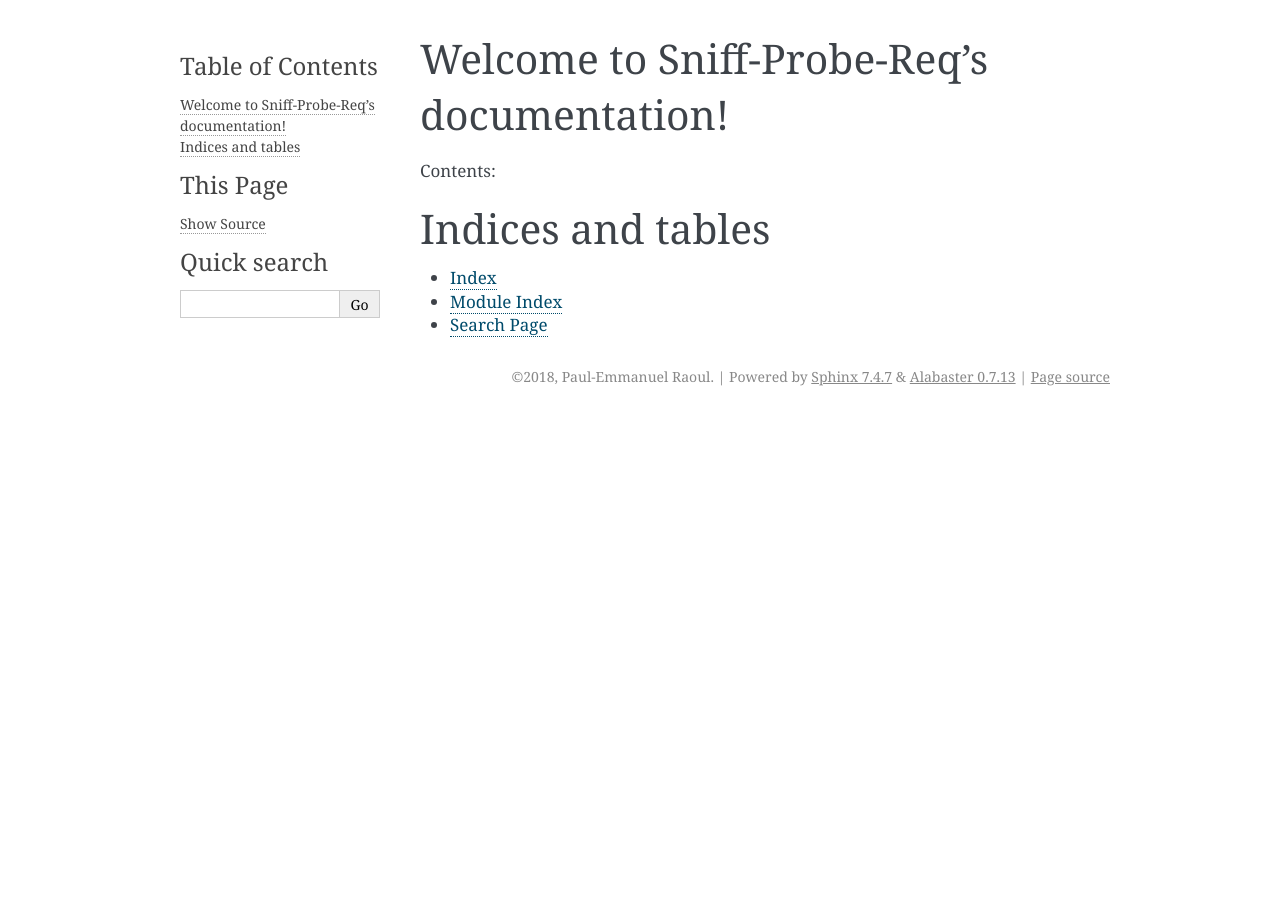
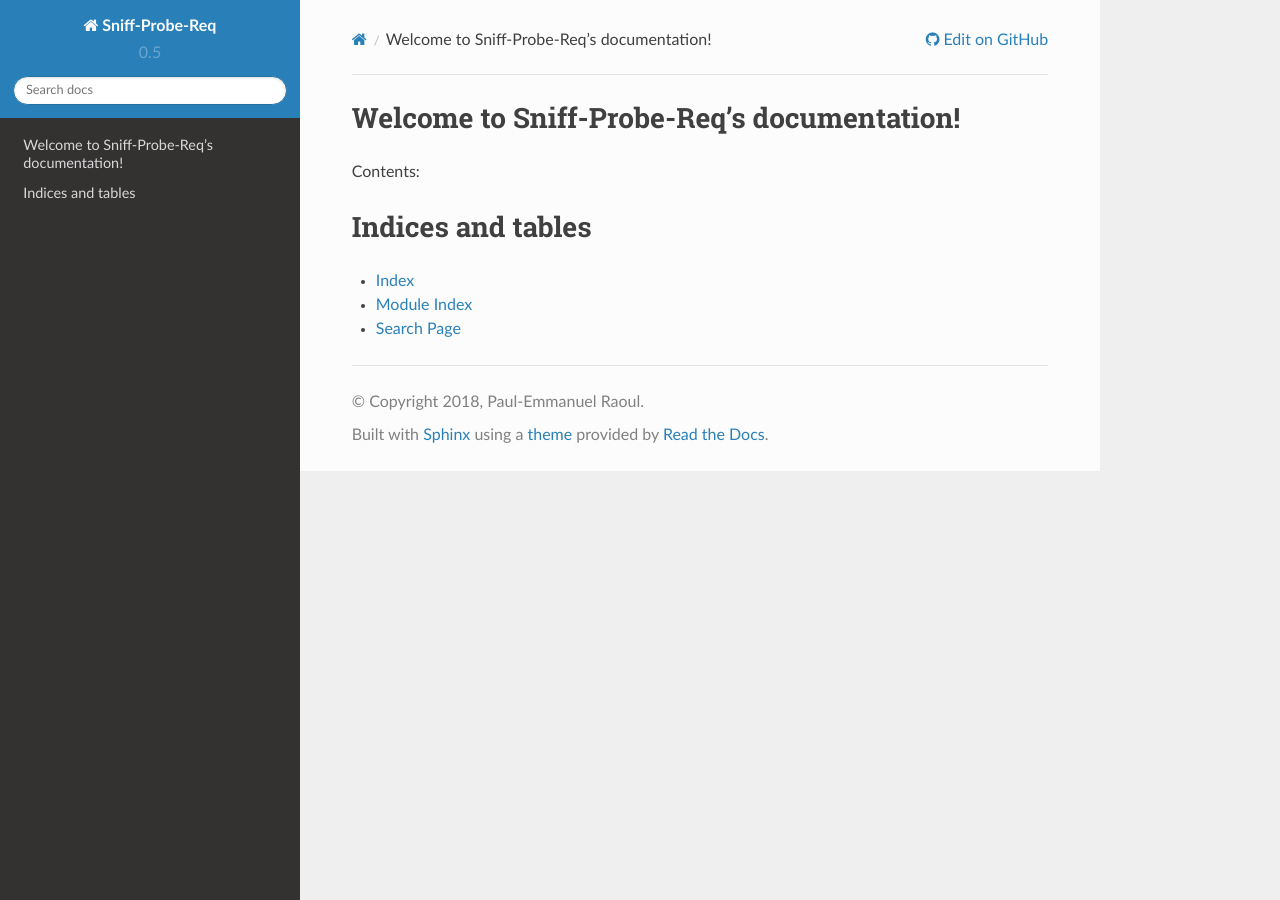
Before and after one commit to SkypLabs/probequest, a Sphinx documentation site: the page built from docs/index.rst, in a window 1280 px wide. Built offline with Sphinx 7.4.7 and the Read the Docs theme 2.0.0, drawn with Linux system fonts in a browser that asks for light colours.

Commit message:
update Sphinx config

```diff
--- a/docs/conf.py
+++ b/docs/conf.py
@@ -125,7 +125,7 @@ todo_include_todos = True
 # The theme to use for HTML and HTML Help pages.  See the documentation for
 # a list of builtin themes.
 #
-html_theme = 'alabaster'
+html_theme = 'sphinx_rtd_theme'
 
 # Theme options are theme-specific and customize the look and feel of a theme
 # further.  For a list of options available for each theme, see the
@@ -427,3 +427,13 @@ epub_exclude_files = ['search.html']
 # If false, no index is generated.
 #
 # epub_use_index = True
+
+# -- Options for GitHub integration ----------------------------------------------
+
+html_context = {
+    'display_github': True, # Integrate GitHub
+    'github_user': 'SkypLabs', # Username
+    'github_repo': 'sniff-probe-req', # Repo name
+    'github_version': 'master', # Version
+    'conf_py_path': '/docs/', # Path in the checkout to the docs root
+}
```
